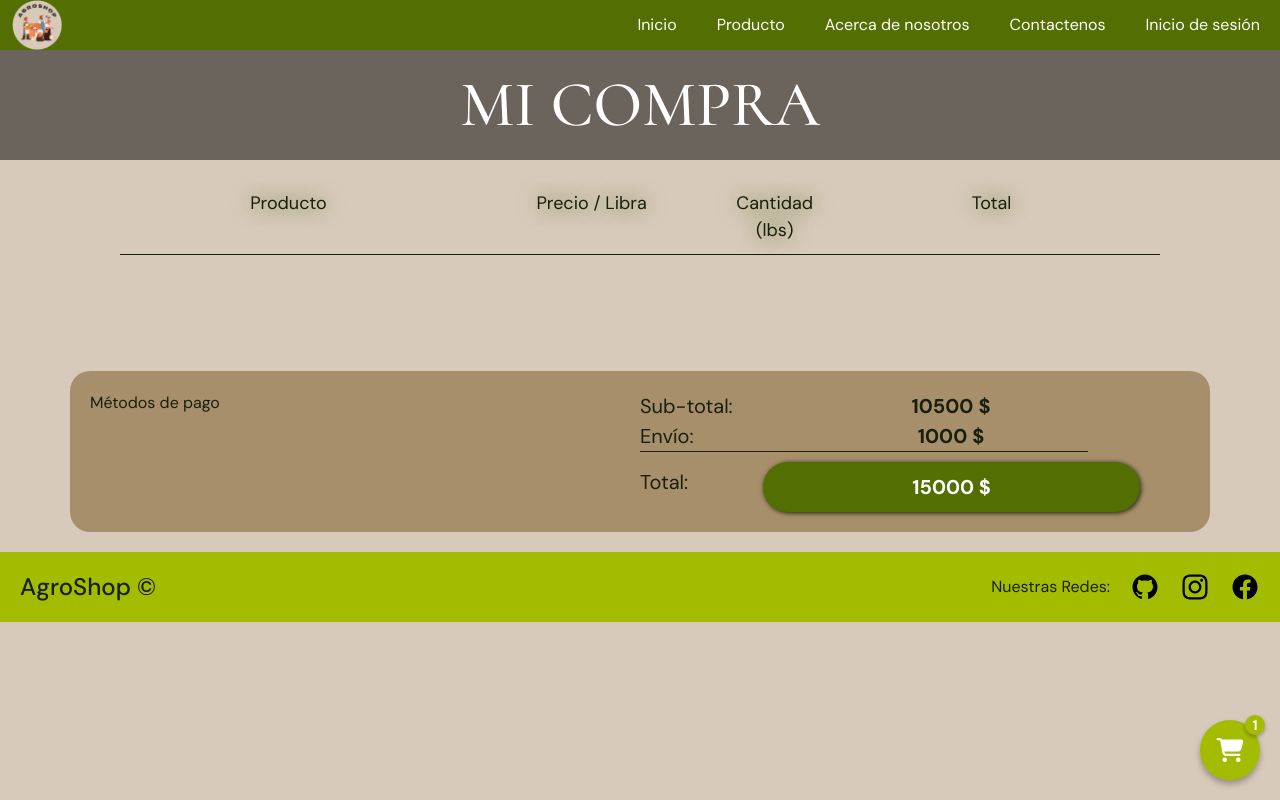
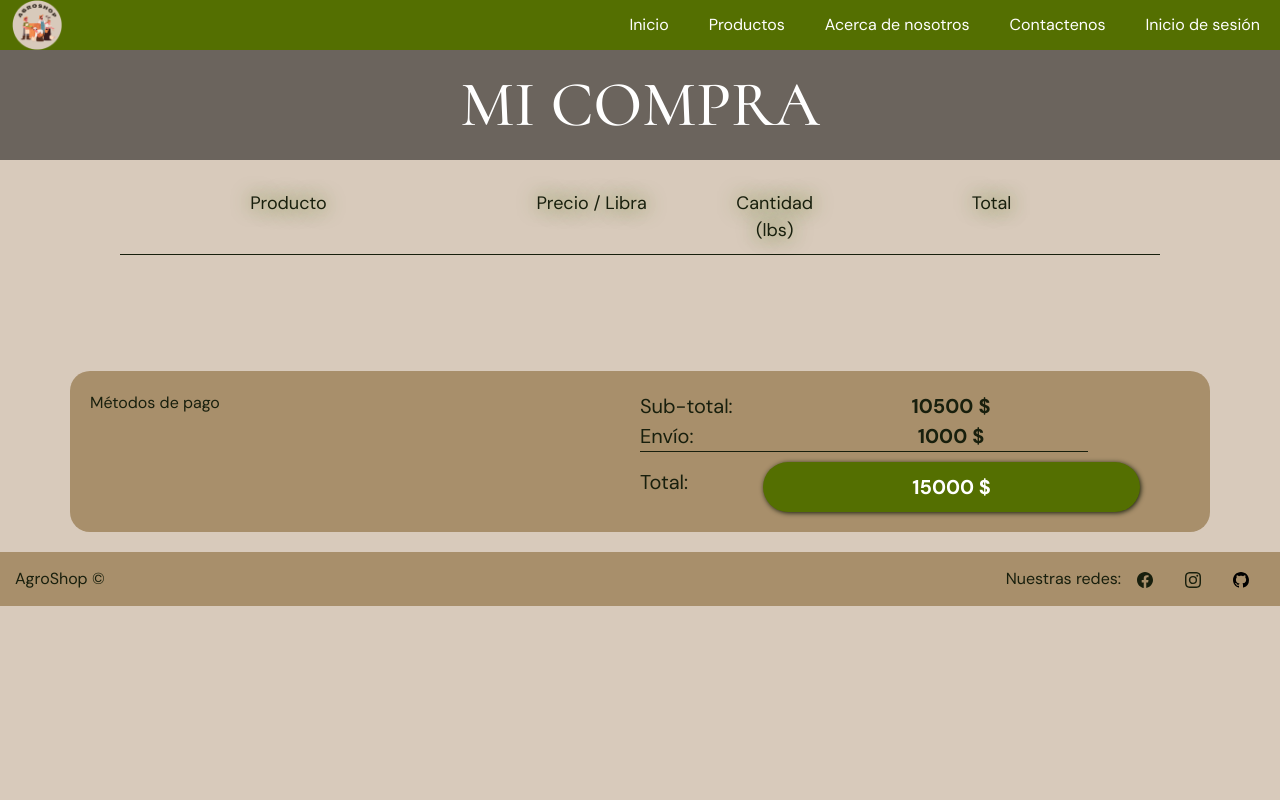
Before and after one commit to mike042499/AgroShop, a plain HTML site: page carrito_compras/carrito.html in a window 1280 px wide. Drawn offline with nearby package versions, Linux system fonts and the light colour scheme.

Commit message:
Finalizados estilos header/footer, ajuste boton carrito

```diff
--- a/carrito_compras/boton.js
+++ b/carrito_compras/boton.js
@@ -1,8 +1,8 @@
 let contadorSpan = document.querySelector(".contador-carrito");
 let contenido = JSON.parse(localStorage.getItem("carrito") || []);
+let botonFlotante = document.querySelector(".boton-flotante").parentElement;
 
 function leerCarrito(){
-    console.log(contenido.length)
     if (contenido.length > 0){
         contadorSpan.textContent = `${contenido.length}`;
     } else {
@@ -10,6 +10,12 @@ function leerCarrito(){
     }
 }
 
+botonFlotante.addEventListener('click', (e) => {
+    if (contenido.length == 0 || contenido == null ){
+        e.preventDefault();
+    }
+})
+
 document.addEventListener('DOMContentLoaded', () => {
     leerCarrito();
 })
--- a/carrito_compras/carrito.css
+++ b/carrito_compras/carrito.css
@@ -13,6 +13,9 @@
 
 html {
     scroll-behavior: smooth;
+    /* Ocultar la barra lateral */
+    overflow: auto;
+    scrollbar-width: none;
 }
 
 body {
@@ -21,6 +24,8 @@ body {
     color: var(--black);
     background-color: var(--background-color);
     font-family: "DM Sans";
+    display: flex;
+    flex-direction: column;
 }
 
 a:visited { /* Elimina el color del enlace al ser clickeado */
@@ -314,40 +319,54 @@ a:visited { /* Elimina el color del enlace al ser clickeado */
 
 /* Footer */
 
-footer {
-    height: 70px;
-    background-color: var(--secondary-color);
+.footer-pagina{
     display: flex;
-    align-items: center;
+    flex-direction: row;
     justify-content: space-between;
+    background-color: #A88F6B;
+    padding: 15px;
+}
+.contenedor-Agroshop p{
+    margin: 0%;
+    padding: 0%;
 }
 
-footer h4 {
-    margin: 0;
-    margin-left: 20px;
-    padding: 0;
+.redes{
+    display: flex;
+    padding: 0%;
+    margin: 0%;
 }
 
-#social-media {
-    display: flex;
-    align-items: center;
+#redesTitulo{
+    list-style-type: none;
+
 }
 
-#social-media p {
-    margin: 0;
+.redes li{
+    font-family: "DM sans", sans-serif;
+    list-style-type: none;
+    border-radius: 15px;
+    text-decoration: none;
+    transition: all 0.3s ease;
 }
 
-#social-media ul {
-    margin: 0;
-    margin-right: 20px;
-    padding: 0;
-    list-style: none;
-    display: flex;
+.redes li a{
+    border-radius: 15px;
+    color: #ffffff;
+    font-family: 'DM Sans', sans-serif;
+    padding: 0.5rem 1rem;
+    text-decoration: none;
+    transition: all 0.3s ease;
 }
 
-#social-media li {
-    margin-left: 20px;
+
+.redes li a:hover{
+    background-color: var(--secondary-color);
+    color: white;
+    transform: scale(1.05);
 }
+
+/* Shopping Cart floating button*/
 
 .boton-flotante {
     position: fixed;
--- a/carrito_compras/carrito.html
+++ b/carrito_compras/carrito.html
@@ -24,7 +24,7 @@
                     <a class="nav-link active" aria-current="page" href="#">Inicio</a>
                   </li>
                   <li class="nav-item">
-                    <a class="nav-link" href="../detalle_producto/detalle_producto.html">Producto</a>
+                    <a class="nav-link" href="../productos/productos.html">Productos</a>
                   </li>
                   <li class="nav-item">
                     <a class="nav-link" href="../pag_nos/pag_nos.html">Acerca de nosotros</a>
@@ -95,29 +95,32 @@
     </main>
 
     <!-- Footer -->
-    <footer>
-        <h4>AgroShop ©</h4>
-        <section id="social-media">
-            <p>Nuestras Redes:</p>
-            <ul>
-                <li><a href="https://github.com/mike042499/AgroShop">
-                    <img src="../img/Github.svg" alt="Logo Github">
-                </a></li>
-                <li><a href="">
-                    <img src="../img/Instagram.svg" alt="Logo Instagram">
-                </a></li>
-                <li><a href="">
-                    <img src="../img/Facebook.svg" alt="Logo Facebook">
-                </a></li>
-            </ul>
-        </section>
-    </footer>
+    <footer class="footer-pagina">
+      <div class="contenedor-Agroshop">
+          <p>AgroShop ©</p>
+      </div>
+      <div class="contenedor-redes">
+      <ul class="redes">
+      <li>Nuestras redes:</li>
+      <li><a><svg xmlns="http://www.w3.org/2000/svg" width="16" height="16" fill="currentColor" class="bi bi-facebook" viewBox="0 0 16 16">
+          <path d="M16 8.049c0-4.446-3.582-8.05-8-8.05C3.58 0-.002 3.603-.002 8.05c0 4.017 2.926 7.347 6.75 7.951v-5.625h-2.03V8.05H6.75V6.275c0-2.017 1.195-3.131 3.022-3.131.876 0 1.791.157 1.791.157v1.98h-1.009c-.993 0-1.303.621-1.303 1.258v1.51h2.218l-.354 2.326H9.25V16c3.824-.604 6.75-3.934 6.75-7.951"/>
+        </svg></a></li>
+      <li><a><svg xmlns="http://www.w3.org/2000/svg" width="16" height="16" fill="currentColor" class="bi bi-instagram" viewBox="0 0 16 16">
+          <path d="M8 0C5.829 0 5.556.01 4.703.048 3.85.088 3.269.222 2.76.42a3.9 3.9 0 0 0-1.417.923A3.9 3.9 0 0 0 .42 2.76C.222 3.268.087 3.85.048 4.7.01 5.555 0 5.827 0 8.001c0 2.172.01 2.444.048 3.297.04.852.174 1.433.372 1.942.205.526.478.972.923 1.417.444.445.89.719 1.416.923.51.198 1.09.333 1.942.372C5.555 15.99 5.827 16 8 16s2.444-.01 3.298-.048c.851-.04 1.434-.174 1.943-.372a3.9 3.9 0 0 0 1.416-.923c.445-.445.718-.891.923-1.417.197-.509.332-1.09.372-1.942C15.99 10.445 16 10.173 16 8s-.01-2.445-.048-3.299c-.04-.851-.175-1.433-.372-1.941a3.9 3.9 0 0 0-.923-1.417A3.9 3.9 0 0 0 13.24.42c-.51-.198-1.092-.333-1.943-.372C10.443.01 10.172 0 7.998 0zm-.717 1.442h.718c2.136 0 2.389.007 3.232.046.78.035 1.204.166 1.486.275.373.145.64.319.92.599s.453.546.598.92c.11.281.24.705.275 1.485.039.843.047 1.096.047 3.231s-.008 2.389-.047 3.232c-.035.78-.166 1.203-.275 1.485a2.5 2.5 0 0 1-.599.919c-.28.28-.546.453-.92.598-.28.11-.704.24-1.485.276-.843.038-1.096.047-3.232.047s-2.39-.009-3.233-.047c-.78-.036-1.203-.166-1.485-.276a2.5 2.5 0 0 1-.92-.598 2.5 2.5 0 0 1-.6-.92c-.109-.281-.24-.705-.275-1.485-.038-.843-.046-1.096-.046-3.233s.008-2.388.046-3.231c.036-.78.166-1.204.276-1.486.145-.373.319-.64.599-.92s.546-.453.92-.598c.282-.11.705-.24 1.485-.276.738-.034 1.024-.044 2.515-.045zm4.988 1.328a.96.96 0 1 0 0 1.92.96.96 0 0 0 0-1.92m-4.27 1.122a4.109 4.109 0 1 0 0 8.217 4.109 4.109 0 0 0 0-8.217m0 1.441a2.667 2.667 0 1 1 0 5.334 2.667 2.667 0 0 1 0-5.334"/>
+        </svg></a></li>
+      <li><a href="https://github.com/mike042499/AgroShop" target="_blank"><svg xmlns="http://www.w3.org/2000/svg" width="16" height="16" fill="black" class="bi bi-github" viewBox="0 0 16 16">
+          <path d="M8 0C3.58 0 0 3.58 0 8c0 3.54 2.29 6.53 5.47 7.59.4.07.55-.17.55-.38 0-.19-.01-.82-.01-1.49-2.01.37-2.53-.49-2.69-.94-.09-.23-.48-.94-.82-1.13-.28-.15-.68-.52-.01-.53.63-.01 1.08.58 1.23.82.72 1.21 1.87.87 2.33.66.07-.52.28-.87.51-1.07-1.78-.2-3.64-.89-3.64-3.95 0-.87.31-1.59.82-2.15-.08-.2-.36-1.02.08-2.12 0 0 .67-.21 2.2.82.64-.18 1.32-.27 2-.27s1.36.09 2 .27c1.53-1.04 2.2-.82 2.2-.82.44 1.1.16 1.92.08 2.12.51.56.82 1.27.82 2.15 0 3.07-1.87 3.75-3.65 3.95.29.25.54.73.54 1.48 0 1.07-.01 1.93-.01 2.2 0 .21.15.46.55.38A8.01 8.01 0 0 0 16 8c0-4.42-3.58-8-8-8"/>
+        </svg></a></li>
+      </ul>
+      </div>
+
+   </footer>
 
     <!-- Shopping Cart Button -->
-    <button class="boton-flotante">
+    <!-- <button class="boton-flotante">
         <i class="fa-solid fa-cart-shopping"></i>
         <span class="contador-carrito">1</span>
-    </button>
+    </button> -->
 
     <script src="https://cdn.jsdelivr.net/npm/bootstrap@5.3.5/dist/js/bootstrap.bundle.min.js" integrity="sha384-k6d4wzSIapyDyv1kpU366/PK5hCdSbCRGRCMv+eplOQJWyd1fbcAu9OCUj5zNLiq" crossorigin="anonymous"></script>
     <script src="./carrito.js"></script>
--- a/detalle_producto/detalle_producto.css
+++ b/detalle_producto/detalle_producto.css
@@ -178,7 +178,8 @@ a:visited { /* Elimina el color del enlace al ser clickeado */
 #product-image {
     height: fit-content;
     width: fit-content;
-    margin-left: 18vw;
+    margin-left: 10vw;
+    margin-right: 5vw;
 }
 
 #product-image img {
@@ -350,7 +351,7 @@ a:visited { /* Elimina el color del enlace al ser clickeado */
     flex-direction: row;
     justify-content: space-between;
     background-color: #A88F6B;
-    padding: 1%;
+    padding: 15px;
 }
 .contenedor-Agroshop p{
     margin: 0%;
@@ -391,6 +392,8 @@ a:visited { /* Elimina el color del enlace al ser clickeado */
     color: white;
     transform: scale(1.05);
 }
+
+/* Shopping Cart floating button*/
 
 .boton-flotante {
     position: fixed;
@@ -488,13 +491,13 @@ a:visited { /* Elimina el color del enlace al ser clickeado */
         display: flex;
         flex-direction: column;
         height: fit-content;
-        position: static;
+        position: relative;
     }
 
     #product-image {
         margin: 0;
         position: absolute;
-        top: 100px;
+        top: -160px;
     }
 
     #product-image img {
--- a/detalle_producto/detalle_producto.js
+++ b/detalle_producto/detalle_producto.js
@@ -8,6 +8,7 @@ let animacion;
 const productNameElement = document.getElementById("product-name");
 const productCostElement = document.getElementById("final-cost");
 const productImgElement = document.getElementById("product-image");
+const originalCostElement = document.getElementById("original-cost");
 const productAmountElement = document.getElementById("amount");
 const productTotal = document.getElementById("purchase-resume").querySelector('h3');
 const addAmountButton = document.getElementById("mayor-amount");
@@ -39,6 +40,8 @@ function mostrarProducto(nombre, precio, imagen, descripcion, cantidad){
 
     productNameElement.textContent = nombre;
     productCostElement.textContent = `$ ${precioFloat} / lb`;
+
+    originalCostElement.textContent = `$ ${(precioFloat * 1.15).toFixed(0)} / lb`
 
     const imagenUrl = productImgElement.querySelector('img');
     imagenUrl.src = imagen;
```
Also changed, not shown: carrito_compras/carrito.js (+0 -9 lines), detalle_producto/detalle_producto.html (+1 -1 lines).
